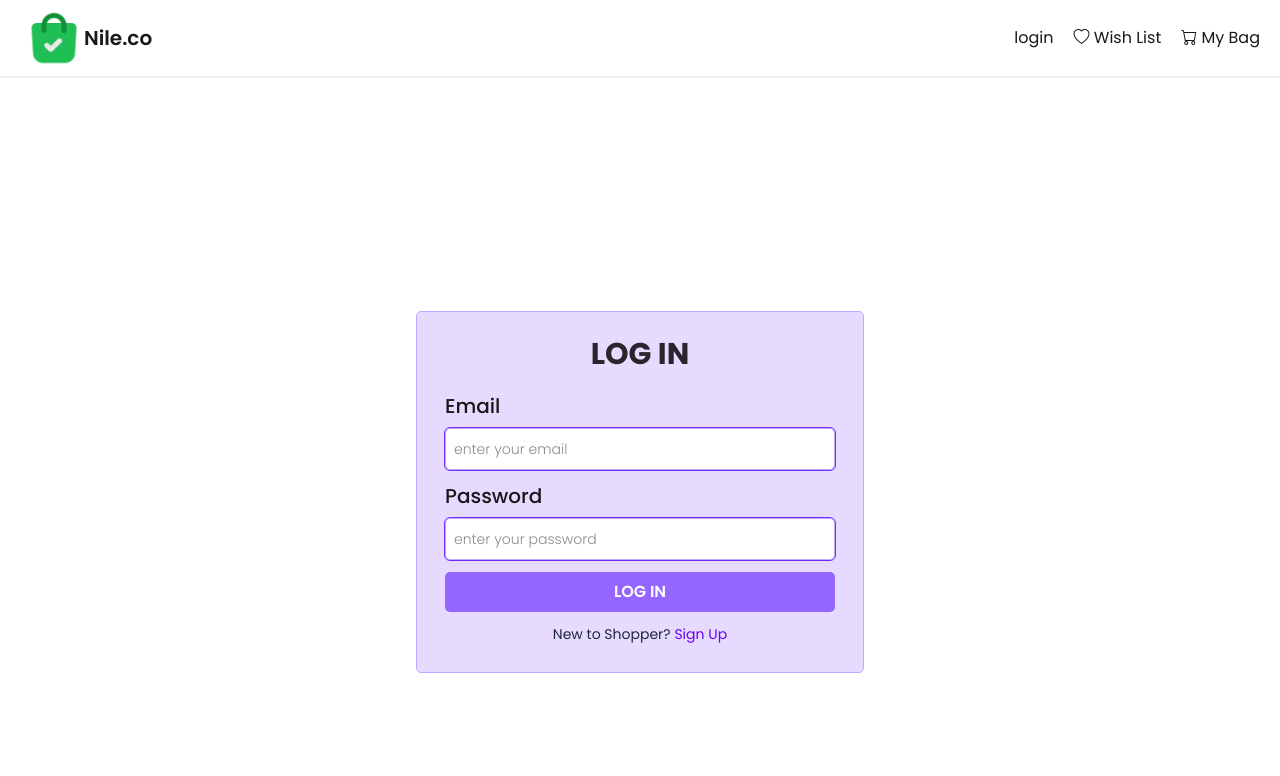
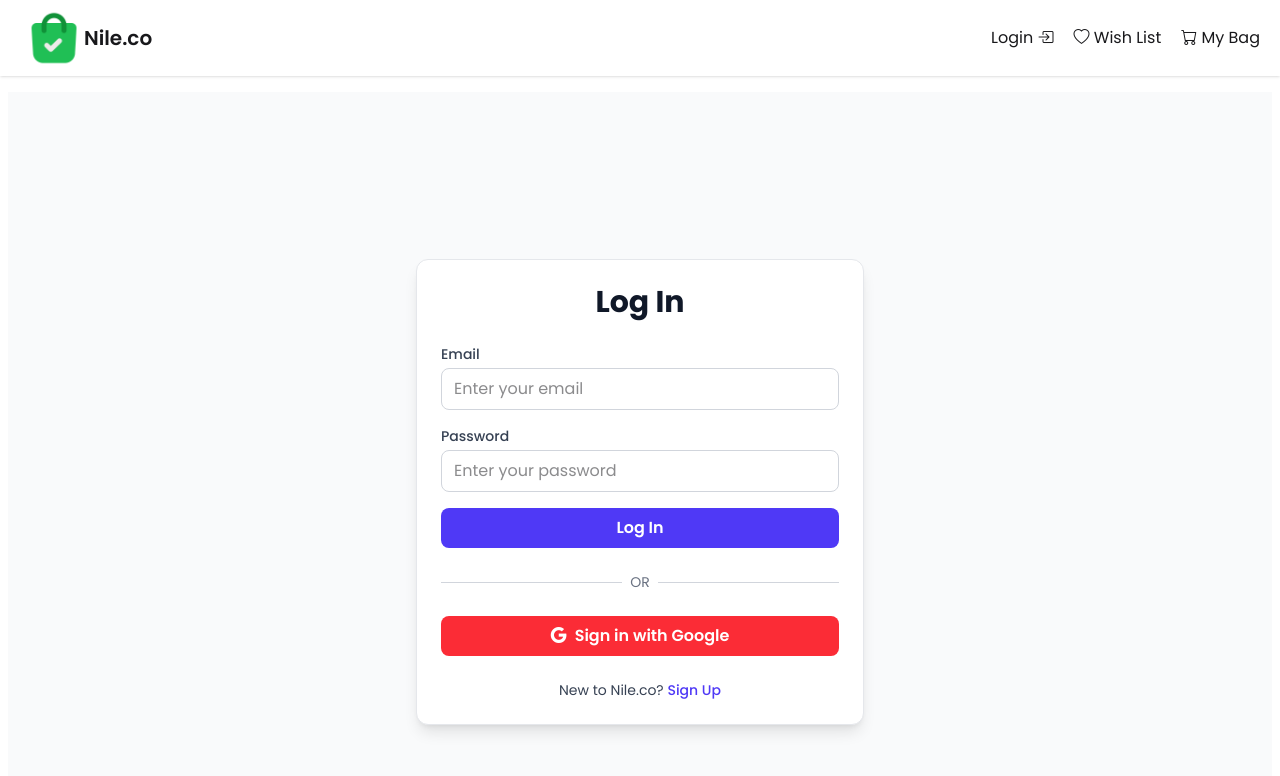
Before and after one commit to Jayavel2005/shopper.co, a React (Vite) app: page /login in a window 1280 px wide. Shown: the top 776 px of the page. Built offline with nearby package versions, Linux system fonts and the light colour scheme; no server answers.

Commit message:
firebase authencation added

```diff
--- a/package.json
+++ b/package.json
@@ -12,6 +12,7 @@
   "dependencies": {
     "@tailwindcss/vite": "^4.1.11",
     "bootstrap-icons": "^1.13.1",
+    "firebase": "^12.2.1",
     "lucide-react": "^0.541.0",
     "react": "^19.1.0",
     "react-dom": "^19.1.0",
--- a/src/App.jsx
+++ b/src/App.jsx
@@ -8,6 +8,8 @@ import ProductsList from './assets/Components/ProductsList/ProductsList';
 import { Routes, Route } from 'react-router-dom';
 import { ToastContainer } from 'react-toastify';
 import Login from "./assets/Components/Login/Login"
+import SignUp from './assets/Components/SignUp/SignUp';
+
 
 
 const App = () => {
@@ -18,8 +20,9 @@ const App = () => {
         {/* The context provider should wrap the routes that need access to it */}
         <WishListContextProvider>
           <Routes>
+            <Route path='/' element={<Home />} />
             <Route path='/login' element={<Login />} />
-            <Route path='/' element={<Home />} />
+            <Route path='/signup' element={<SignUp />} />
             <Route path='/products' element={<ProductsList />} />
             <Route path='/wishlist' element={<WishList />} />
           </Routes>
--- a/src/assets/Components/Login/Login.jsx
+++ b/src/assets/Components/Login/Login.jsx
@@ -1,112 +1,142 @@
-import React, { use, useState } from 'react';
+import React, { useContext, useState } from 'react';
+import { useNavigate } from 'react-router-dom';
+import { toast } from 'react-toastify';
+import { AuthContext } from '../../Context/AuthContext';
+import { auth } from '../../../lib/firebase';
+import { signInWithEmailAndPassword, GoogleAuthProvider, signInWithPopup } from 'firebase/auth';
 
 const Login = () => {
   const [email, setEmail] = useState("");
   const [password, setPassword] = useState("");
-  const [isLoggedIn, setIsLoggedIn] = useState(false);
+  const [error, setError] = useState({ emailError: "", passwordError: "" });
+  const navigate = useNavigate();
 
-  const [user, setUser] = useState(JSON.parse(localStorage.getItem('user')) || null)
+  const provider = new GoogleAuthProvider();
+  const { setUser } = useContext(AuthContext);
 
-  const [error, setError] = useState({
-    emailError: "",
-    passwordError: ""
-  });
+  const handleGoogleSignIn = async () => {
+    try {
+      const result = await signInWithPopup(auth, provider);
+      const user = result.user;
+      console.log("Google user:", user.displayName, user.email);
+      navigate("/products");
+      toast.success(`Welcome, ${user.displayName || "User"} 👋`);
+    } catch (error) {
+      console.error("Google Sign-in error:", error);
+      toast.error("Google Sign-in failed");
+    }
+  };
 
-
-  function validateEmail(userEmail) {
+  const validateEmail = (userEmail) => {
     if (userEmail === "") {
-      setError(prev => ({ ...prev, emailError: "Email cannot be empty." }));
+      setError((prev) => ({ ...prev, emailError: "Email cannot be empty." }));
       return false;
     }
-    setError(prev => ({ ...prev, emailError: "" }));
+    setError((prev) => ({ ...prev, emailError: "" }));
     return true;
-  }
+  };
 
-  function validatePassword(userPassword) {
+  const validatePassword = (userPassword) => {
     if (userPassword === "") {
-      setError(prev => ({ ...prev, passwordError: "Password cannot be empty." }));
+      setError((prev) => ({ ...prev, passwordError: "Password cannot be empty." }));
       return false;
     }
-    setError(prev => ({ ...prev, passwordError: "" }));
+    setError((prev) => ({ ...prev, passwordError: "" }));
     return true;
-  }
-
-
-  const onEmailChange = (e) => {
-    setEmail(e.target.value);
-    validateEmail(e.target.value);
   };
 
-  const onPasswordChange = (e) => {
-    setPassword(e.target.value);
-    validatePassword(e.target.value);
-  };
+  const handleLogin = async (e) => {
+    e.preventDefault();
+    if (!validateEmail(email) || !validatePassword(password)) return;
 
-
-  const handleLogin = (e) => {
-    e.preventDefault();
-
-    const isEmailValid = validateEmail(email);
-    const isPasswordValid = validatePassword(password);
-
-    if (email !== user.email) {
-      setError(prev => ({ ...prev, emailError: "Invalid Email" }))
-    } else if (password !== user.password) {
-      setError(prev => ({ ...prev, passwordError: "Invalid Password" }))
-
-    } else {
-      alert("Login Successful");
+    try {
+      const userCredential = await signInWithEmailAndPassword(auth, email, password);
+      if (userCredential.user) {
+        navigate("/products");
+        toast.success("User logged in successfully.");
+      }
+    } catch (error) {
+      toast.error(error.message);
     }
   };
 
   return (
-    // Your UI and colors are preserved.
-    <div className='h-screen flex justify-center items-center'>
-      <form className='bg-[#e0d3ffcd] border border-[#C2A6FF] rounded-[5px] w-full max-w-md p-2' onSubmit={handleLogin} noValidate>
-        <h1 className='text-center text-[#28262C] font-bold text-3xl mt-4'>LOG IN</h1>
-        <div className='px-5 my-5'>
-          <div className='my-2'>
-            <label htmlFor="email" className='block text-xl my-1 font-medium'>Email</label>
-            {/* **FIX: Added value and onChange handler.** */}
+    <div className="min-h-screen flex justify-center items-center bg-gray-50">
+      <div className="bg-white shadow-lg border border-gray-200 rounded-xl w-full max-w-md p-6">
+        <h1 className="text-center text-gray-900 font-bold text-3xl mb-6">
+          Log In
+        </h1>
+
+        <form onSubmit={handleLogin} className="space-y-4" noValidate>
+          {/* Email input */}
+          <div>
+            <label htmlFor="email" className="block text-sm font-medium text-gray-700">
+              Email
+            </label>
             <input
               type="email"
-              name="email"
               id="email"
               value={email}
-              onChange={onEmailChange}
-              autoComplete='off'
-              className='w-full py-2 px-2 my-1 border border-[#C2A6FF] outline outline-[#6f2ff9] rounded-[5px] bg-white placeholder:font-light placeholder:text-sm'
-              placeholder='enter your email'
+              onChange={(e) => { setEmail(e.target.value); validateEmail(e.target.value); }}
+              autoComplete="off"
+              className="w-full py-2 px-3 mt-1 border border-gray-300 rounded-lg focus:outline-none focus:ring-2 focus:ring-indigo-500"
+              placeholder="Enter your email"
             />
-            {/* This part was already correct. */}
-            {error.emailError && <span className='text-xs text-red-500'>{error.emailError}</span>}
+            {error.emailError && <span className="text-xs text-red-500">{error.emailError}</span>}
           </div>
-          <div className='my-2'>
-            <label htmlFor="password" className='block text-xl my-1 font-medium'>Password</label>
-            {/* **FIX: Added value and onChange handler.** */}
+
+          {/* Password input */}
+          <div>
+            <label htmlFor="password" className="block text-sm font-medium text-gray-700">
+              Password
+            </label>
             <input
               type="password"
-              name="password"
               id="password"
               value={password}
-              onChange={onPasswordChange}
-              autoComplete='off'
-              className='w-full py-2 px-2 my-1 border border-[#C2A6FF] outline outline-[#6f2ff9] rounded-[5px] bg-white placeholder:font-light placeholder:text-sm'
-              placeholder='enter your password'
+              onChange={(e) => { setPassword(e.target.value); validatePassword(e.target.value); }}
+              autoComplete="off"
+              className="w-full py-2 px-3 mt-1 border border-gray-300 rounded-lg focus:outline-none focus:ring-2 focus:ring-indigo-500"
+              placeholder="Enter your password"
             />
-            {/* **FIX: Replaced hardcoded message with dynamic error from state.** */}
-            {error.passwordError && <span className='text-xs text-red-500'>{error.passwordError}</span>}
+            {error.passwordError && <span className="text-xs text-red-500">{error.passwordError}</span>}
           </div>
 
-          {/* **FIX: Added type="submit" to the button.** */}
-          <button type="submit" className='block mx-auto p-2 bg-[#9565FF] w-full my-1 rounded-[5px] font-semibold text-white'>LOG IN</button>
+          {/* Submit button */}
+          <button
+            type="submit"
+            className="w-full py-2 bg-indigo-600 text-white rounded-lg font-semibold hover:bg-indigo-700 transition"
+          >
+            Log In
+          </button>
+        </form>
 
-          <p className='text-center text-sm mt-3 text-gray-800'>New to Shopper? <a href="#" className='text-[#6600FF]'>Sign Up</a></p>
+        <div className="flex items-center my-6">
+          <hr className="flex-1 border-gray-300" />
+          <span className="px-2 text-sm text-gray-500">OR</span>
+          <hr className="flex-1 border-gray-300" />
         </div>
-      </form>
+
+        {/* Google Sign In button */}
+        <button
+          onClick={handleGoogleSignIn}
+          className="w-full py-2 flex items-center justify-center gap-2 bg-red-500 text-white rounded-lg font-semibold hover:bg-red-600 transition"
+        >
+          <i className="bi bi-google"></i> Sign in with Google
+        </button>
+
+        <p className="text-center text-sm mt-6 text-gray-700">
+          New to Nile.co?{" "}
+          <span
+            onClick={() => navigate("/signup")}
+            className="text-indigo-600 font-medium cursor-pointer hover:underline"
+          >
+            Sign Up
+          </span>
+        </p>
+      </div>
     </div>
   );
-}
+};
 
-
-export default Login
+export default Login;
--- a/src/assets/Components/Navbar/Navbar.jsx
+++ b/src/assets/Components/Navbar/Navbar.jsx
@@ -1,10 +1,30 @@
-import React from 'react'
+import React, { useContext, useEffect, useState } from 'react'
 import logo from "../../images/Icons/shopping-bag.png"
 import { useNavigate } from 'react-router-dom';
-
+import { AuthContext } from '../../Context/AuthContext';
+import { auth } from '../../../lib/firebase';
+import { signOut, onAuthStateChanged } from 'firebase/auth';
 const Navbar = () => {
 
     const navigate = useNavigate();
+    const [user, setUser] = useState(null);
+
+    useEffect(() => {
+        const unsubscribe = onAuthStateChanged(auth, (currentUser) => {
+            setUser(currentUser)
+
+
+            console.log(`in the navbar ${currentUser.email}`);
+
+        });
+
+        return () => unsubscribe();
+    }, []);
+
+    const handleLogout = async () => {
+        const user = await signOut(auth);
+        navigate('/login')
+    }
 
     return (
         <nav className='shadow p-2 px-5 flex items-center justify-between'>
@@ -13,7 +33,7 @@ const Navbar = () => {
                 <p className='font-semibold text-xl'>Nile.co</p>
             </div>
             <div className='flex gap-5 justify-center items-center max-sm:hidden'>
-                <div className='cursor-pointer hover:underline hover:underline-offset-4 ' onClick={() => navigate('/login')}> login</div>
+                {user ? (<div className='cursor-pointer hover:underline hover:underline-offset-4 ' onClick={handleLogout}>Logout <i className="bi bi-box-arrow-right"></i></div>) : (<div className='cursor-pointer hover:underline hover:underline-offset-4 ' onClick={() => navigate('/login')}>Login <i className='bi bi-box-arrow-in-right'></i> </div>)}
                 <div className='cursor-pointer hover:underline hover:underline-offset-4 ' onClick={() => navigate('/wishlist')}><i className="bi bi-heart"></i> Wish List</div>
                 <div className='cursor-pointer hover:underline hover:underline-offset-4 '><i className="bi bi-cart"></i> My Bag</div>
             </div>
--- a/src/assets/Components/SignUp/SignUp.jsx
+++ b/src/assets/Components/SignUp/SignUp.jsx
@@ -1,7 +1,10 @@
 import React, { useState } from 'react';
+import { useNavigate } from 'react-router-dom';
+import { toast } from 'react-toastify';
+import { auth } from '../../../lib/firebase';
+import { getAuth, createUserWithEmailAndPassword, updateProfile } from 'firebase/auth';
 
-
-export default function App() {
+const SignUp = () => {
     const [name, setName] = useState("");
     const [email, setEmail] = useState("");
     const [password, setPassword] = useState("");
@@ -12,6 +15,10 @@ export default function App() {
         emailErrorMessage: "",
         passwordErrorMessage: ""
     });
+
+    // Navigate Context
+
+    const navigate = useNavigate()
 
 
 
@@ -80,7 +87,7 @@ export default function App() {
     };
 
 
-    const handleSubmit = (e) => {
+    const handleSubmit = async (e) => {
         e.preventDefault();
 
         const isNameValid = validateName(name);
@@ -90,6 +97,23 @@ export default function App() {
         if (isNameValid && isEmailValid && isPasswordValid) {
 
             localStorage.setItem('user', JSON.stringify({ name, email, password }));
+            try {
+                const user = await createUserWithEmailAndPassword(auth, email, password)
+
+
+                console.log(user.displayName);
+
+                await updateProfile(auth.currentUser, {
+                    displayName: name
+                })
+
+                toast.success("Successfully Signed Up!")
+
+                navigate('/products')
+            } catch (error) {
+                toast.error(error.message);
+                console.log(error);
+            }
 
         } else {
             console.log("Form has errors. Please correct them.");
@@ -98,7 +122,7 @@ export default function App() {
 
     return (
         // Your UI and colors are preserved.
-        <div className='h-screen flex justify-center items-center bg-gray-200'>
+        <div className='h-screen flex justify-center items-center'>
             <form className='bg-[#e0d3ffcd] border border-[#C2A6FF] rounded-[5px] w-full max-w-md p-2' onSubmit={handleSubmit} noValidate>
                 <h1 className='text-center text-[#28262C] font-bold text-3xl mt-4'>SIGN UP</h1>
                 <div className='px-5 my-5'>
@@ -123,9 +147,12 @@ export default function App() {
 
                     <button type="submit" className='block mx-auto p-2 bg-[#9565FF] w-full my-1 rounded-[5px] font-semibold text-white'>SIGN UP</button>
 
-                    <p className='text-center text-sm mt-3 text-gray-800'>Already have an account? <a href="#" className='text-[#6600FF]'>login</a></p>
+                    <p className='text-center text-sm mt-3 text-gray-800'>Already have an account? <a href="#" className='text-[#6600FF]' onClick={() => navigate('/login')}>login</a></p>
                 </div>
             </form>
         </div>
     );
 }
+
+
+export default SignUp
--- a/src/assets/Components/WishList/WishList.jsx
+++ b/src/assets/Components/WishList/WishList.jsx
@@ -1,6 +1,7 @@
-import React, { useContext, useState } from 'react'
+import React, { use, useContext, useState } from 'react'
 import { Heart, Laptop, Shirt, Trash, Trash2, Backpack, Sofa, Glasses, Footprints } from "lucide-react"
 import { WishListContext } from '../../Context/WishListContext'
+import { useNavigate } from 'react-router-dom';
 
 const WishList = () => {
     const { wishList, removeFromWishList, clearWishList } = useContext(WishListContext);
@@ -15,11 +16,15 @@ const WishList = () => {
         { type: "Footwear", icon: <Footprints /> },
     ];
 
+
     const [selectedCategory, setSelectedCategory] = useState("All");
 
     function handleFilteredCategory(category) {
         setSelectedCategory(category);
     }
+
+    const navigate = useNavigate();
+
 
     const filteredCategory =
         selectedCategory === "All"
@@ -62,8 +67,9 @@ const WishList = () => {
                 {/* Wishlist Items */}
                 <div className="flex-1 p-3 rounded-lg">
                     {filteredCategory.length === 0 ? (
-                        <div className="w-full py-20 flex items-center justify-center">
+                        <div className="w-full py-20 flex flex-col items-center justify-center ">
                             <p className="text-neutral-500 text-lg">Your wishlist is empty.</p>
+                            <button className='my-5 bg-purple-500 p-3 rounded-xl cursor-pointer text-white hover:bg-purple-600' onClick={() => navigate('/products')}>Explore Products</button>
                         </div>
                     ) : (
                         filteredCategory.map((product) => (
--- /dev/null
+++ b/src/assets/Context/AuthContext.jsx
@@ -0,0 +1,32 @@
+import { createContext, useEffect, useState } from "react";
+
+
+export const AuthContext = createContext();
+
+const AuthProvider = ({ children }) => {
+
+    const [user, setUser] = useState(null);
+
+    useEffect(() => {
+        const savedUser = JSON.parse(localStorage.getItem("user"));
+        if (savedUser) setUser(savedUser)
+    }, [])
+
+    // console.log(user);
+
+
+    useEffect(() => {
+        if (user) localStorage.setItem("user", JSON.stringify(user))
+        else localStorage.removeItem("user");
+    }, [user])
+
+
+    return (
+        <AuthContext.Provider value={{ user, setUser }}>
+            {children}
+        </AuthContext.Provider>
+    )
+}
+
+
+export default AuthProvider
--- /dev/null
+++ b/src/lib/firebase.js
@@ -0,0 +1,23 @@
+// Import the functions you need from the SDKs you need
+import { initializeApp } from "firebase/app";
+import { getAnalytics } from "firebase/analytics";
+import { getAuth } from "firebase/auth"
+// TODO: Add SDKs for Firebase products that you want to use
+// https://firebase.google.com/docs/web/setup#available-libraries
+
+// Your web app's Firebase configuration
+// For Firebase JS SDK v7.20.0 and later, measurementId is optional
+const firebaseConfig = {
+    apiKey: "AIzaSyC89mK5ulL97TUFEDN1Zf9nw2sULZ-TdJc",
+    authDomain: "nile-89bfa.firebaseapp.com",
+    projectId: "nile-89bfa",
+    storageBucket: "nile-89bfa.firebasestorage.app",
+    messagingSenderId: "373215191292",
+    appId: "1:373215191292:web:f32b1390c20e44f8a87779",
+    measurementId: "G-ZZENFDRZRK"
+};
+
+// Initialize Firebase
+const app = initializeApp(firebaseConfig);
+const analytics = getAnalytics(app);
+export const auth = getAuth(app);
```
Also changed, not shown: src/main.jsx (+5 -6 lines), 1 other file (tests, documents, lock files or other folders).
